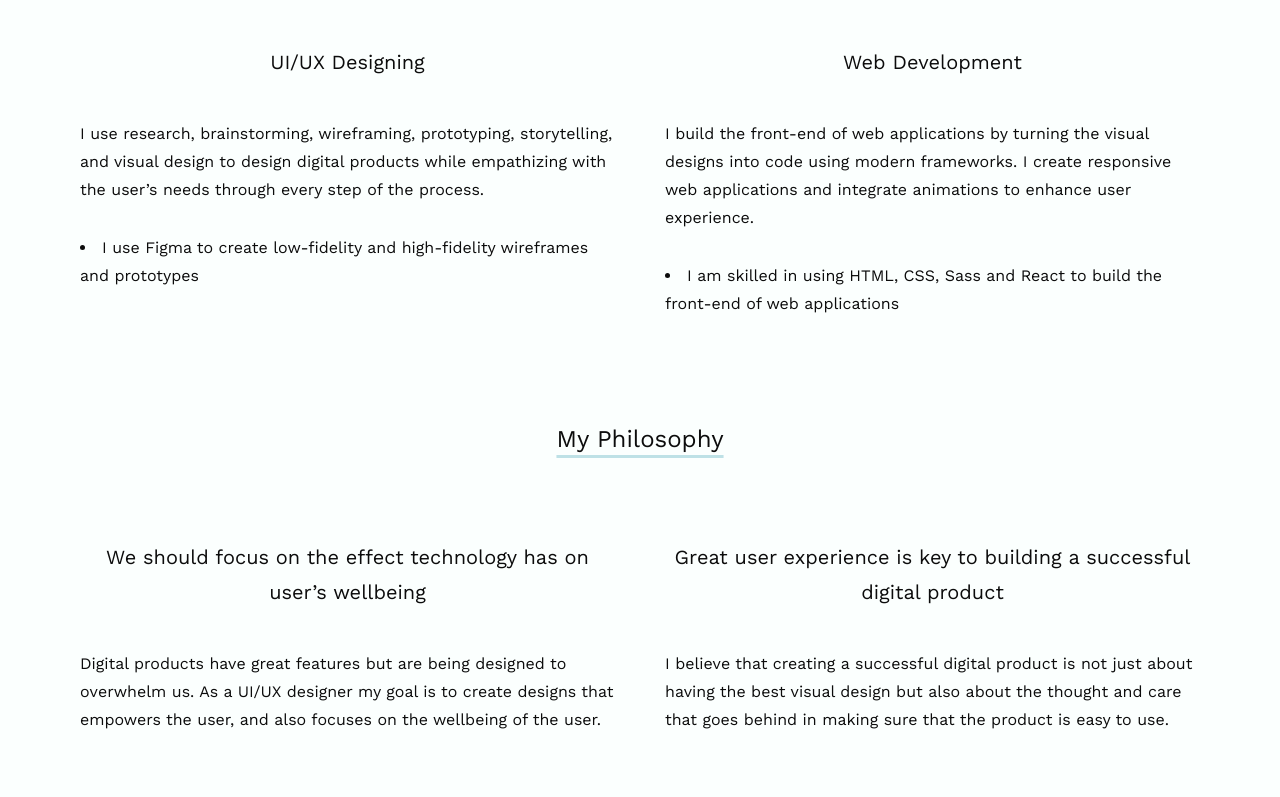
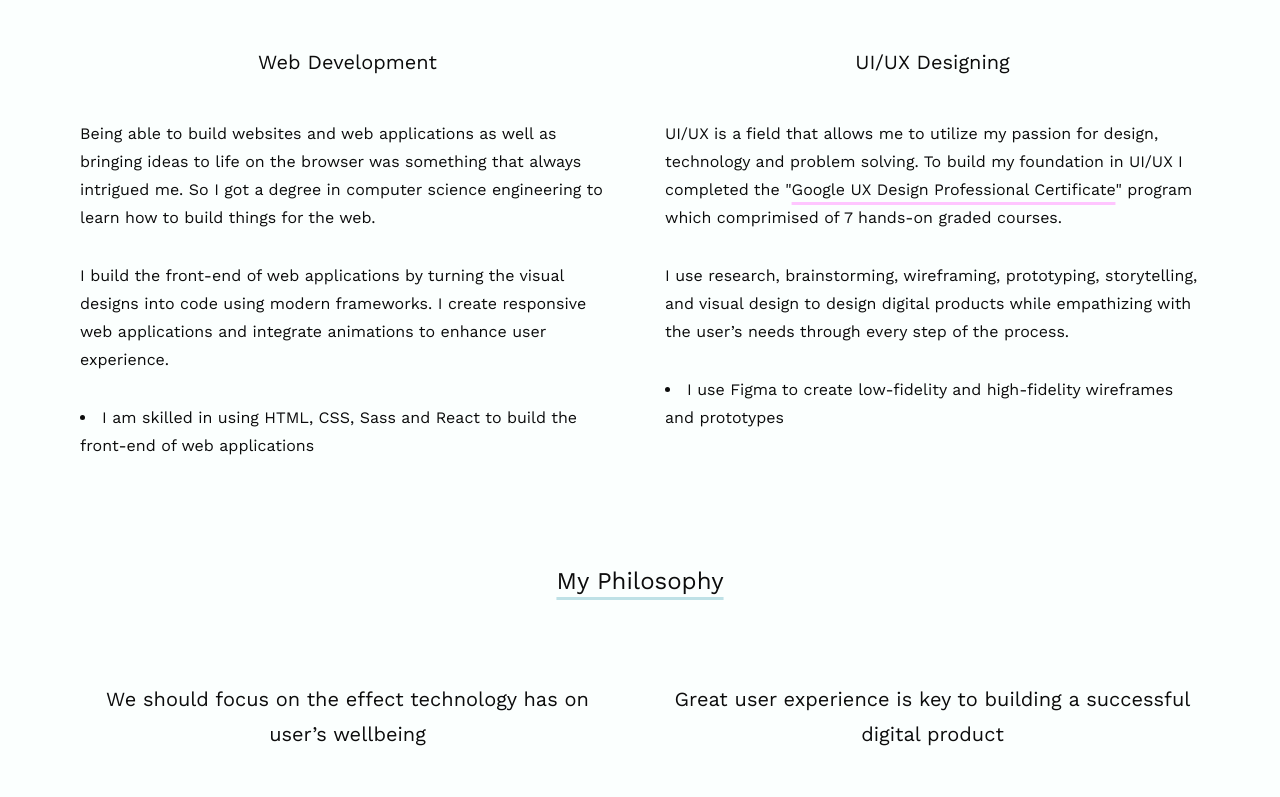
Before and after one commit to Hiba243/hibaportfolio, a React (Create React App) app: page /about in a window 1280 px wide. Shown: the part 340-1137 px from the top of the page. Built offline with nearby package versions, Linux system fonts and the light colour scheme; a web font is replaced by a local one.

Commit message:
corrected alignment of navbar and footer, modified text content

```diff
--- a/src/App.css
+++ b/src/App.css
@@ -291,7 +291,7 @@ body {
 .navbar-content {
   display: flex;
   justify-content: space-between;
-  align-items: center; }
+  align-items: baseline; }
 
 .navbar-padding {
   padding: 4rem 8rem 0 8rem; }
@@ -390,6 +390,10 @@ body {
   @media only screen and (max-width: 26.875em) {
     .socials {
       justify-content: space-between; } }
+
+@media only screen and (max-width: 26.875em) {
+  .copyright {
+    align-self: center; } }
 
 .landing-page-flex {
   display: flex;
--- a/src/components/About.js
+++ b/src/components/About.js
@@ -10,21 +10,24 @@ const About = () => {
             <div className="section-about__about">
                 <p className="text__subheading-1 about-section-heading about-section-heading-1">What I do</p>
                 <div className="section-about__about-content">
-                    <div className="col-flex">
-                        <p className="text__subheading col-flex-heading">UI/UX Designing</p>
+                <div className="col-flex">
+                        <p className="text__subheading col-flex-heading">Web Development</p>
                         <div className="about-content-flex">
-                            <p className="text__content col-flex-content">I use research, brainstorming, wireframing, prototyping, storytelling, and visual design to design digital products while empathizing with the user’s needs through every step of the process.</p>
+                        <p className="text__content col-flex-content">Being able to build websites and web applications as well as bringing ideas to life on the browser was something that always intrigued me. So I got a degree in computer science engineering to learn how to build things for the web.</p>
+                            <p className="text__content col-flex-content">I build the front-end of web applications by turning the visual designs into code using modern frameworks. I create responsive web applications and integrate animations to enhance user experience.</p>
                             <ul className="ul-style">
-                                <li className="text__content">I use Figma to create low-fidelity and high-fidelity wireframes and prototypes</li>
+                                <li className="text__content">I am skilled in using HTML, CSS, Sass and React to build the front-end of web applications</li>
                             </ul>
                         </div>
                     </div>
                     <div className="col-flex">
-                        <p className="text__subheading col-flex-heading">Web Development</p>
+
+                        <p className="text__subheading col-flex-heading">UI/UX Designing</p>
                         <div className="about-content-flex">
-                            <p className="text__content col-flex-content">I build the front-end of web applications by turning the visual designs into code using modern frameworks. I create responsive web applications and integrate animations to enhance user experience.</p>
+                        <p className="text__content col-flex-content">UI/UX is a field that allows me to utilize my passion for design, technology and problem solving. To build my foundation in UI/UX I completed the "<a href="https://www.credly.com/badges/9aa1dfe7-0d67-4ba6-bed7-98f7c487c536/public_url" target="_blank"  rel="noreferrer" className="text-underline-pink">Google UX Design Professional Certificate</a>" program which comprimised of 7 hands-on graded courses.</p>
+                            <p className="text__content col-flex-content">I use research, brainstorming, wireframing, prototyping, storytelling, and visual design to design digital products while empathizing with the user’s needs through every step of the process.</p>
                             <ul className="ul-style">
-                                <li className="text__content">I am skilled in using HTML, CSS, Sass and React to build the front-end of web applications</li>
+                                <li className="text__content">I use Figma to create low-fidelity and high-fidelity wireframes and prototypes</li>
                             </ul>
                         </div>
                     </div>
@@ -36,11 +39,11 @@ const About = () => {
 
                     <div className="col-flex">
                         <p className="text__subheading col-flex-heading">We should focus on the effect technology has on user’s wellbeing</p>
-                        <p className="text__content col-flex-content">Digital products have great features but are being designed to overwhelm us. As a UI/UX designer my goal is to create designs that empowers the user, and also focuses on the wellbeing of the user.</p>
+                        <p className="text__content col-flex-content">Digital products have great features but are often being designed in a way that is overwhelming to the user. As a UI/UX designer my goal is to create designs that empowers the user, and also focuses on the wellbeing of the user.</p>
                     </div>
                     <div className="col-flex">
                         <p className="text__subheading col-flex-heading">Great user experience is key to building a successful digital product</p>
-                        <p className="text__content col-flex-content">I believe that creating a successful digital product is not just about having the best visual design but also about the thought and care that goes behind in making sure that the product is easy to use.</p>
+                        <p className="text__content col-flex-content">While designing digital products we should dive deep and understand user’s needs and focus on providing a good user experience. By doing so we can stand apart from competing products as users will naturally incline towards a product which allows them to fulfill their needs with ease.</p>
                     </div>
                 </div>
             </div>
--- a/src/components/Footer.js
+++ b/src/components/Footer.js
@@ -3,7 +3,7 @@ import React from "react";
 const Footer = () => {
 
     return <section className="section-footer footer-padding" id="footer">
-        <p className="text__content">&#169; Designed and Built by Hiba Fatima</p>
+        <p className="text__content copyright">&#169; Designed and Built by Hiba Fatima</p>
         <div className="socials">
         <a className="text__content" href="https://www.linkedin.com/in/fatimahiba" target="_blank" rel="noreferrer">LinkedIn</a>
         <a className="text__content" href="https://github.com/Hiba243" target="_blank" rel="noreferrer">Github</a>
```
Also changed, not shown: sass/layout/_header.scss (+6 -1 lines).
